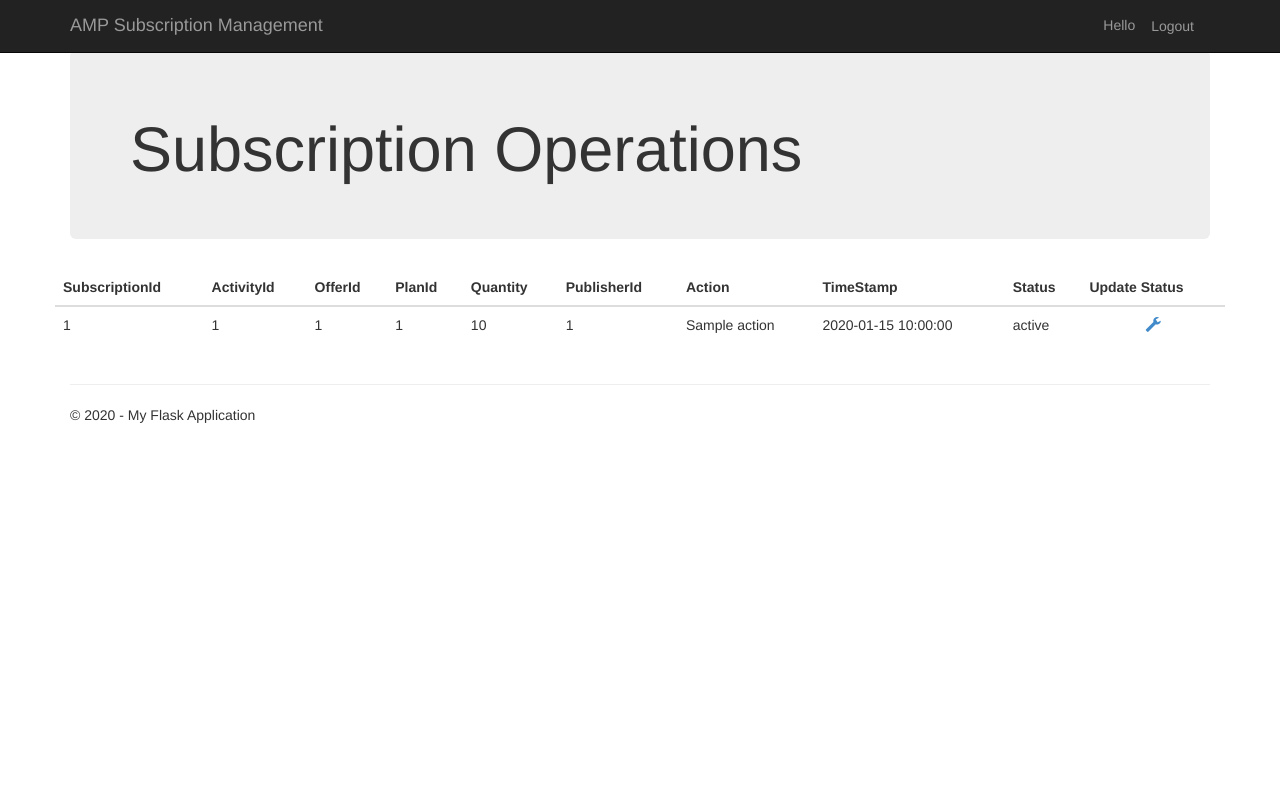
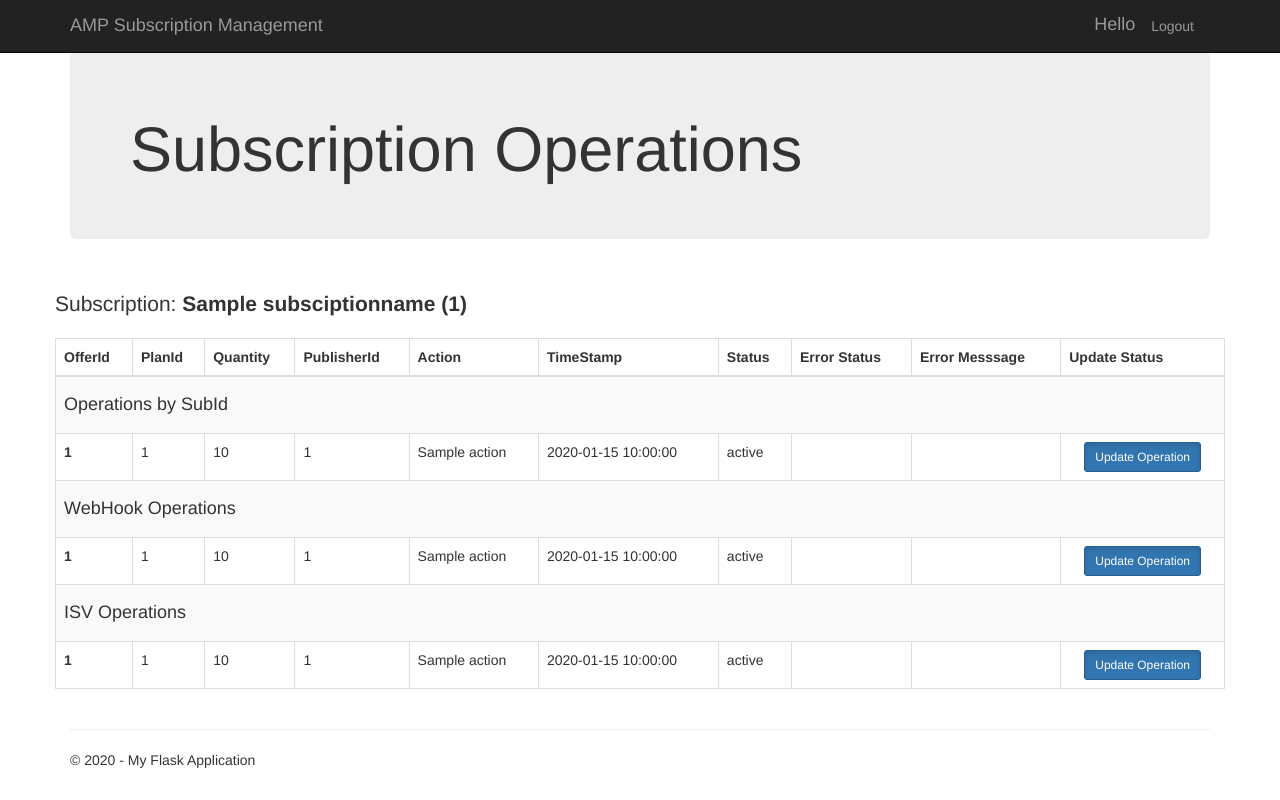
Before and after one commit to jaychowjingjie/amp-subscription-mgmt, a Flask app: template templates/suboperations.html in a window 1280 px wide. Run offline with Flask 2, Linux system fonts and the light colour scheme; the template is opened without the code that fills it: most values are stand-ins (such as "Sample title", 1, 10 or a date in 2020); parts of the project's set-up code (start-up, migrations or seed data) failed here and were passed over; some libraries are stand-ins or nearby versions.

Commit message:
implemented operations func and formating

```diff
--- a/app.py
+++ b/app.py
@@ -1,16 +1,11 @@
 import uuid
-import requests
 from flask import Flask, render_template, session, request, redirect, url_for, jsonify
 from flask_session import Session
 import msal
 import app_config
-from azure.storage.table import TableService, Entity
-from tablestorageaccount import TableStorageAccount
-import jwt
-from cryptography.x509 import load_pem_x509_certificate
-from cryptography.hazmat.backends import default_backend
-import re
 import constant
+import utils
+import amprepo
 
 app = Flask(__name__)
 app.config.from_object(app_config)
@@ -21,112 +16,114 @@ Session(app)
 def login():
     if not session.get("user"):
         session["state"] = str(uuid.uuid4())
-        auth_url = _build_msal_app().get_authorization_request_url(
-                    [],  # Technically we can use empty list [] to just sign in,
-                               # here we choose to also collect end user consent upfront
+        auth_url = utils._build_msal_app().get_authorization_request_url(
+                    [],  # openid+profile are included by default
                     state=session["state"],
-                    redirect_uri=url_for("authorized", _external=True, _scheme='https'))
+                    redirect_uri=url_for("authorized", _external=True, _scheme=app_config.HTTP_SCHEME))
 
         return redirect(auth_url, code=302)
     else:
-        subscriptions = get_subscriptions()
-        return render_template('index.html', user=session["user"], subscriptions= subscriptions, version=msal.__version__)
+        subscriptions = amprepo.get_subscriptions()
+        return render_template('index.html', user=session["user"], subscriptions=subscriptions, version=msal.__version__)
 
-@app.route(app_config.REDIRECT_PATH)  # Its absolute URL must match your app's redirect_uri set in AAD
+@app.route(app_config.REDIRECT_PATH)  # your app's redirect_uri set in AAD
 def authorized():
     if request.args.get('state') == session.get("state"):
-        cache = _load_cache()
-        result = _build_msal_app(cache=cache).acquire_token_by_authorization_code(
+        cache = utils._load_cache()
+        result = utils._build_msal_app(cache=cache).acquire_token_by_authorization_code(
             request.args['code'],
             scopes=[],  # Misspelled scope would cause an HTTP 400 error here
-            redirect_uri=url_for("authorized", _external=True, _scheme='https'))
+            redirect_uri=url_for("authorized", _external=True, _scheme=app_config.HTTP_SCHEME))
         if "error" in result:
             return "Login failure: %s, %s" % (
                 result["error"], result.get("error_description"))
         session["user"] = result.get("id_token_claims")
-        _save_cache(cache)
+        utils._save_cache(cache)
     return redirect(url_for("login"))
 
 
-@app.route("/webhook", methods = ['POST'])
+@app.route("/webhook", methods=['POST'])
 def webhook():
 
     try:
-        validate_jwt_token(request.headers.get('Authorization'))
-        #connect to table storgae
+        utils._validate_jwt_token(request.headers.get('Authorization'))
+        # connect to table storage
         request_payload = request.get_json(force=True)
         request_payload["PartitionKey"] = request_payload['subscriptionId']
-        request_payload["RowKey"]  = request_payload['id']
-        store_in_azure_table(app_config.WEBHOOK_OPS_STORAGE_TABLE_NAME, request_payload)
+        request_payload["RowKey"] = request_payload['id']
+        utils._store_in_azure_table(app_config.WEBHOOK_OPS_STORAGE_TABLE_NAME, request_payload)
         return jsonify(), 201
-    except:
+    except Exception as e:
+        app.logger.error(e)
         return jsonify("An exception occurred"), 500
 
 @app.route("/landingpage")
 def landingpage():
-    if not _user_is_authenticated():
+    if not utils._user_is_authenticated():
         return redirect(url_for("login"))
     token = request.args.get('token')
-    subscription = get_subscriptionid_by_token(token)
+    subscription = amprepo.get_subscriptionid_by_token(token)
     if not token or 'id' not in subscription:
         return render_template(constant.ERROR_PAGE, user=session["user"])
-    subscription_data = get_subscription(subscription['id'])
-    plans = get_availableplans(subscription['id'])
+    subscription_data = amprepo.get_subscription(subscription['id'])
+    plans = amprepo.get_availableplans(subscription['id'])
 
-    return render_template(constant.MANAGE_SUBSCRIPTION_PAGE, user=session["user"], subscription = subscription_data, available_plans= plans)
+    return render_template(constant.MANAGE_SUBSCRIPTION_PAGE, user=session["user"], subscription=subscription_data, available_plans=plans)
 
 
 @app.route("/edit/<subscriptionid>")
 def edit(subscriptionid):
-    if not _user_is_authenticated():
+    if not utils._user_is_authenticated():
         return redirect(url_for("login"))
-    subscription = get_subscription(subscriptionid)
-    plans = get_availableplans(subscriptionid)
-    return render_template(constant.MANAGE_SUBSCRIPTION_PAGE, user=session["user"], subscription = subscription, available_plans= plans)
+    subscription = amprepo.get_subscription(subscriptionid)
+    plans = amprepo.get_availableplans(subscriptionid)
+    return render_template(constant.MANAGE_SUBSCRIPTION_PAGE, user=session["user"], subscription=subscription, available_plans=plans)
 
 @app.route("/update", methods=['POST'])
 def updatesubscription():
-    if not _user_is_authenticated():
+    if not utils._user_is_authenticated():
         return redirect(url_for("login"))
     selected_subscription = request.form['subscription_id']
 
     if 'activate' in request.form:
         selected_plan = request.form['subscription_plan_id']
-        response = activate_subscriptionplan(selected_subscription, selected_plan)
+        response = amprepo.activate_subscriptionplan(selected_subscription, selected_plan)
     elif 'update' in request.form:
         selected_plan = request.form['selectedplan']
-        response = update_subscriptionplan(selected_subscription, selected_plan)
+        response = amprepo.update_subscriptionplan(selected_subscription, selected_plan)
     else:
         return redirect(url_for(constant.ERROR_PAGE))
 
     if response.status_code == 202 or response.status_code:
         return redirect(url_for("login"))
     else:
-        return render_template(constant.ERROR_PAGE, user=session["user"], response_statuscode = response.status_code)
+        return render_template(constant.ERROR_PAGE, user=session["user"], response_statuscode=response.status_code)
+
 
 @app.route("/operations/<subscriptionid>")
 def operations(subscriptionid):
-    app.logger.info(_user_is_authenticated())
-    if not _user_is_authenticated():
+    if not utils._user_is_authenticated():
         return redirect(url_for("login"))
-    sub_operations = get_sub_operations(subscriptionid)
-    return render_template(constant.SUBSCRIPTION_OPERATIONS_PAGE, user=session["user"], operations = sub_operations)
+    subname = request.args.get('subscriptionname')
+    sub_operations_by_subid = amprepo.get_sub_operations(subscriptionid)
+    sub_operations_by_webhook = amprepo.get_sub_operations_webhook(subscriptionid)
+    sub_operations_by_isv = amprepo.get_sub_operations_isv(subscriptionid)
+    return render_template(constant.SUBSCRIPTION_OPERATIONS_PAGE, user=session["user"], subsciptionname=subname, subscriptionid=subscriptionid, operations=sub_operations_by_subid, webhookops=sub_operations_by_webhook, isvops=sub_operations_by_isv)
 
+# todo change quantity
 @app.route("/updateoperation/<operationid>")
 def updateoperation(operationid):
-    if not _user_is_authenticated():
+    if not utils._user_is_authenticated():
         return redirect(url_for("login"))
     subid = request.args.get('subid')
     planid = request.args.get('planid')
     quantity = request.args.get('quantity')
     status = request.args.get('status')
-    #sub_operations = get_sub_operations(operationid)
     request_payload = "{\"planId\": \"%s\",\"quantity\": \"%s\",\"status\": \"%s\"}" % (planid, quantity, status)
-    return redirect(url_for("operations", subscriptionid=subid  ))
-
-# todo change quantity
+    return redirect(url_for("operations", subscriptionid=subid))
 
 # todo delete subscription
+
 
 @app.route("/logout")
 def logout():
@@ -134,232 +131,7 @@ def logout():
     return redirect(  # Also logout from your tenant's web session
         #app_config.AUTHORITY + "/" + app_config.TENANT_ID + "/oauth2/v2.0/logout" +
         app_config.AUTHORITY + "/common/oauth2/v2.0/logout" +
-        "?post_logout_redirect_uri=" + url_for("login", _external=True, _scheme='https'))
-
-def _load_cache():
-    cache = msal.SerializableTokenCache()
-    if session.get("token_cache"):
-        cache.deserialize(session["token_cache"])
-    return cache
-
-def _save_cache(cache):
-    if cache.has_state_changed:
-        session["token_cache"] = cache.serialize()
-
-def _build_msal_app(cache=None):
-    return msal.ConfidentialClientApplication(
-        app_config.CLIENT_ID,
-        authority=app_config.AUTHORITY + "common",
-        client_credential=app_config.CLIENT_SECRET,
-        token_cache=cache)
-
-def _get_token_from_cache(scope=None):
-    cache = _load_cache()  # This web app maintains one cache per session
-    cca = _build_msal_app(cache=cache)
-    accounts = cca.get_accounts()
-    if accounts:  # So all account(s) belong to the current signed-in user
-        result = cca.acquire_token_silent(scope, account=accounts[0])
-        _save_cache(cache)
-        return result
-
-def _user_is_authenticated():
-    token = _get_token_from_cache(app_config.SCOPE)
-    if not session.get("user") or session.get("user") is None or not token or token is None:
-        return False
-    return True
-
-def validate_jwt_token(access_token):
-    try:
-        # validate jwt tokens
-        # https://aboutsimon.com/blog/2017/12/05/Azure-ActiveDirectory-JWT-Token-Validation-With-Python.html
-        # https://github.com/RobertoPrevato/PythonJWTDemo/blob/master/demo.py
-        # https://stackoverflow.com/questions/43142716/how-to-verify-jwt-id-token-produced-by-ms-azure-ad
-        # https://stackoverflow.com/questions/51964173/how-to-validate-token-in-azure-ad-with-python
-        # https://github.com/realpython/flask-jwt-auth/
-        #1 download openid config
-        #2 get the jwks keys from jwks uri
-        #3 search for token header kid in jwks keys and extract x5c(X.509 certificate chain)
-        #4 extract the public key
-        #5 decode the jwt
-        app_id = app_config.MARKETPLACEAPI_RESOURCE
-        bearer, _, token = access_token.partition(' ')
-        token_header = jwt.get_unverified_header(token)
-        issuer = f'https://sts.windows.net/{app_config.TENANT_ID}/' # iss
-        app.logger.info(issuer)
-
-        #jwks_uri
-        #res = requests.get('https://login.microsoftonline.com/common/.well-known/openid-configuration')
-        #jwk_uri = res.json()['jwks_uri']
-        jwk_uri="https://login.windows.net/common/discovery/keys"
-        res = requests.get(jwk_uri)
-        jwk_keys = res.json()
-        x5c = None
-
-        # Iterate JWK keys and extract matching x5c chain
-        for key in jwk_keys['keys']:
-            if key['kid'] == token_header['kid']:
-                x5c = key['x5c']
-
-        #create a public key from the cert made from x5c
-        cert = ''.join([
-        '-----BEGIN CERTIFICATE-----\n',
-        x5c[0],
-        '\n-----END CERTIFICATE-----\n',
-        ])
-        public_key =  load_pem_x509_certificate(cert.encode(), default_backend()).public_key()
-
-        #decode jwt using public key, if passed this step withour error, we can safely assume the token is validated
-        jwt.decode(
-                token,
-                public_key,
-                algorithms='RS256',
-                audience=app_id,
-                issuer=issuer)
-        app.logger.info("Token validated!")
-    except Exception as e:
-        app.logger.info(e)
-        return "Authentication error!", 500
-
-def store_in_azure_table(table_name, request_payload):
-    #connect to table storgae
-        # https://github.com/Azure-Samples/storage-table-python-getting-started/blob/master/start.py
-        account_connection_string = app_config.STORAGE_CONNECTION_STRING
-
-        # Split into key=value pairs removing empties, then split the pairs into a dict
-        config = dict(s.split('=', 1) for s in account_connection_string.split(';') if s)
-
-        # Authentication
-        account_name = config.get('AccountName')
-        account_key = config.get('AccountKey')
-
-        # Basic URL Configuration
-        endpoint_suffix = config.get('EndpointSuffix')
-        if endpoint_suffix == None:
-            table_endpoint = config.get('TableEndpoint')
-            table_prefix = '.table.'
-            start_index = table_endpoint.find(table_prefix)
-            end_index = table_endpoint.endswith(':') and len(table_endpoint) or table_endpoint.rfind(':')
-            endpoint_suffix = table_endpoint[start_index+len(table_prefix):end_index]
-        account = TableStorageAccount(account_name = account_name, connection_string = account_connection_string, endpoint_suffix=endpoint_suffix)
-        table_service = account.create_table_service()
-        app.logger.info(request_payload)
-
-        # Insert the entity into the table
-        table_service.insert_entity(table_name, request_payload)
-
-
-def get_subscriptions():
-    subscriptions_data=  call_marketplace_api(constant.GET_SUBSCRIPTIONS_ENDPOINT)
-    return subscriptions_data
-
-def get_subscription(subscription_id):
-    subscription_data=  call_marketplace_api(constant.GET_SUBSCRIPTION_ENDPOINT(subscription_id))
-    return subscription_data
-
-def get_subscriptionid_by_token(token):
-    subscription_data=  call_marketplace_api(constant.RESOLVE_ENDPOINT, request_method='POST', resolve_token= token, resolve_url= True)
-    return subscription_data.json()
-
-def get_availableplans(subscription):
-    availableplans = call_marketplace_api(request_url=constant.GET_SUBSCRIPTION_PLANS(subscription))
-    return availableplans
-
-def activate_subscriptionplan(subscription, plan_id):
-    request_plan_payload = "{\"planId\": \""+ plan_id +"\" ,\"quantity\": \"\" }"
-    activateresponse = call_marketplace_api(constant.ACTIVATE_SUBSCRIPTION_ENDPOINT(subscription),
-    'POST', request_plan_payload)
-    return activateresponse
-
-def update_subscriptionplan(subscription, plan_id):
-    request_plan_payload = "{\"planId\": \""+ plan_id +"\" }"
-    updateresponse = call_marketplace_api(constant.UPDATE_SUBSCRIPTION_ENDPOINT(subscription), 'PATCH', request_plan_payload)
-
-    updateresponseheaders = updateresponse.headers
-    updateresponsestatuscode = updateresponse.status_code
-    if 'Operation-Location' in updateresponseheaders and updateresponsestatuscode ==202:
-        operation_location = updateresponseheaders['Operation-Location']
-        subscription_id = re.search('subscriptions/(.*)/operations', operation_location).group(1)
-        operation_id = re.search('operations/(.*)\?api-version', operation_location).group(1)
-        operation_datetime = updateresponseheaders['Date']
-        # store in table storage
-        if subscription_id and operation_id:
-            #connect to table storgae
-            request_payload ={ 'PartitionKey':subscription_id ,'RowKey':operation_id, 'updatedtime' : operation_datetime, 'SubscriptionId':subscription_id ,'OperationId':operation_id, 'ToPlan': plan_id }
-            store_in_azure_table(app_config.ISV_OPS_STORAGE_TABLE_NAME, request_payload)
-        else:
-            return redirect(url_for(constant.ERROR_PAGE), user=session["user"])
-    return updateresponse
-
-def get_sub_operations(subscription):
-    sub_operations_data =  call_marketplace_api(constant.GET_SUBSCRIPTION_OPERATIONS_ENDPOINT(subscription))
-    return sub_operations_data
-
-def get_sub_operation(subscription, operation):
-    sub_operation_data =  call_marketplace_api(constant.GET_UPDATE_SUBSCRIPTION_OPERATION_ENDPOINT(subscription, operation))
-    return sub_operation_data
-
-def update_sub_operation(subscription, operation):
-    update_operation_response =  call_marketplace_api(constant.GET_UPDATE_SUBSCRIPTION_OPERATION_ENDPOINT(subscription, operation),
-    'PATCH', op_payload)
-    return update_operation_response
-
-def get_marketplace_access_token():
-    token_url = app_config.AUTHORITY + app_config.MARKETPLACEAPI_TENANTID + '/oauth2/token'
-    data = {'grant_type': 'client_credentials',
-            'client_id' : app_config.MARKETPLACEAPI_CLIENT_ID,
-            'client_secret' : app_config.MARKETPLACEAPI_CLIENT_SECRET,
-            'resource': app_config.MARKETPLACEAPI_RESOURCE}
-
-    api_call_headers = {'content-type': 'application/x-www-form-urlencoded'}
-    # get token for market place api
-    access_token_response = requests.post(token_url, headers=api_call_headers, data=data).json()
-    return access_token_response
-
-def call_marketplace_api(request_url, request_method='GET', request_payload='', resolve_token='', resolve_url=False):
-
-    # get token for market place api
-    access_token_response = get_marketplace_access_token()
-    global marketplaceheaders
-    if not resolve_url:
-
-        marketplaceheaders={'Authorization': 'Bearer ' + access_token_response['access_token'],
-                            'Content-Type': 'application/json',
-                            'x-ms-requestid': str(uuid.uuid4()),
-                            'x-ms-correlationid': str(uuid.uuid4())}
-    else:
-        global headers
-        marketplaceheaders={'Authorization': 'Bearer ' + access_token_response['access_token'],
-                            'x-ms-marketplace-token': resolve_token,
-                            'Content-Type': 'application/json',
-                            'x-ms-requestid': str(uuid.uuid4()),
-                            'x-ms-correlationid': str(uuid.uuid4())}
-
-    if request_method == 'GET':
-        reponse_data= requests.get(  # Use token to call downstream service
-                        request_url,
-                        headers=marketplaceheaders
-                        ).json()
-        return reponse_data
-    elif request_method == 'POST':
-        reponse_data=requests.post(  # Use token to call downstream service
-                    request_url,
-                    headers=marketplaceheaders,
-                    data=request_payload,
-        )
-        return reponse_data
-    elif request_method == 'PATCH':
-        reponse_data=requests.patch(  # Use token to call downstream service
-                    request_url,
-                    headers=marketplaceheaders,
-                    data=request_payload,
-        )
-        return reponse_data
-    elif request_method == 'DELETE' :
-        reponse_data=requests.get(  # Use token to call downstream service
-                    request_url,
-                    headers=marketplaceheaders
-        )
-        return reponse_data
+        "?post_logout_redirect_uri=" + url_for("login", _external=True, _scheme=app_config.HTTP_SCHEME))
 
 
 if __name__ == "__main__":
--- a/templates/layout.html
+++ b/templates/layout.html
@@ -22,7 +22,7 @@
             </div>
             <div class="navbar-collapse collapse">
                 <ul class="nav navbar-nav navbar-right">
-                    <li><span class="navbar-text">Hello {{ user['name'] }}</span></li>
+                    <li><span class="navbar-text h4 lead">Hello {{ user['name'] }}</span></li>
                     <li><a href="/logout" class="btn btn-light">Logout</a></li>
                 </ul>
             </div>
--- a/templates/suboperations.html
+++ b/templates/suboperations.html
@@ -5,13 +5,17 @@
 <div class="jumbotron">
     <h1>Subscription Operations</h1>
 </div>
+<div class="row">
+    <h3 class="lead">Subscription: <b> {{subsciptionname}} ({{subscriptionid}})</b></h3>
+</div>
 
 <div class="row">
-        <table class="table">
+        <table class="table table-striped table-bordered table-hover">
             <thead>
                 <tr>
+                    <!--
                     <th scope="col">SubscriptionId</th>
-                    <th scope="col">ActivityId</th>
+                    <th scope="col">ActivityId</th> -->
                     <th scope="col">OfferId</th>
                     <th scope="col">PlanId</th>
                     <th scope="col">Quantity</th>
@@ -19,32 +23,76 @@
                     <th scope="col">Action</th>
                     <th scope="col">TimeStamp</th>
                     <th scope="col">Status</th>
+                    <th scope="col">Error Status</th>
+                    <th scope="col">Error Messsage</th>
                     <th scope="col">Update Status</th>
                 </tr>
             </thead>
             <tbody>
-                    {% for k, v in operations.items() %}
-                        {% for operation in v %}
+                {% if operations %}
+                    <tr><td colspan="10"><h4>Operations by SubId</h4></td></tr>
+                    {% for operation in operations %}
                         <tr>
-                                <td>{{ operation['subscriptionId'] }}</td>
-                                <td>{{ operation['activityId'] }}</td>
-                                <td>{{ operation['offerId'] }}</td>
+                            <!--<td>{{ operation['subscriptionId'] }}</td>
+                            <td>{{ operation['activityId'] }}</td> -->
+                            <th scope="row">{{ operation['offerId'] }}</th>
                             <td>{{ operation['planId'] }}</td>
                             <td>{{ operation['quantity'] }}</td>
                             <td>{{ operation['publisherId'] }}</td>
                             <td>{{ operation['action'] }}</td>
                             <td>{{ operation['timeStamp'] }}</td>
                             <td>{{ operation['status'] }}</td>
+                            <td>{{ operation['errorStatusCode'] }}</td>
+                            <td>{{ operation['errorMessage'] }}</td>
                             <td  class="text-center">
-                                    <a href={{ url_for('updateoperation', operationid=operation['id'], subid=operation['subscriptionId'], planid=operation['planId'], quantity=operation['quantity'], status= "Success"  ) }}>
-                                        <span  style="font-size: 15px" class="glyphicon glyphicon-wrench"></span>
-                                    </a>
+                                <a href={{ url_for('updateoperation', operationid=operation['id'], subid=operation['subscriptionId'], planid=operation['planId'], quantity=operation['quantity'], status= "Success") }} class="btn btn-primary btn-sm active">Update Operation</a>
                             </td>
                         </tr>
                     {% endfor %}
+                {% endif %}
+                {% if webhookops %}
+                    <tr><td colspan="10"><h4>WebHook Operations</h4></td></tr>
+                    {% for operation in webhookops %}
+                        <tr>
+                            <!--<td>{{ operation['subscriptionId'] }}</td>
+                            <td>{{ operation['activityId'] }}</td> -->
+                            <th scope="row">{{ operation['offerId'] }}</th>
+                            <td>{{ operation['planId'] }}</td>
+                            <td>{{ operation['quantity'] }}</td>
+                            <td>{{ operation['publisherId'] }}</td>
+                            <td>{{ operation['action'] }}</td>
+                            <td>{{ operation['timeStamp'] }}</td>
+                            <td>{{ operation['status'] }}</td>
+                            <td>{{ operation['errorStatusCode'] }}</td>
+                            <td>{{ operation['errorMessage'] }}</td>
+                            <td  class="text-center">
+                                <a href={{ url_for('updateoperation', operationid=operation['id'], subid=operation['subscriptionId'], planid=operation['planId'], quantity=operation['quantity'], status= "Success") }} class="btn btn-primary btn-sm active">Update Operation</a>
+                            </td>
+                        </tr>
                     {% endfor %}
+                {% endif %}
+                {% if isvops %}
+                    <tr><td colspan="10"><h4>ISV Operations</h4>    </td></tr>
+                    {% for operation in isvops %}
+                        <tr>
+                            <!--<td>{{ operation['subscriptionId'] }}</td>
+                            <td>{{ operation['activityId'] }}</td> -->
+                            <th scope="row">{{ operation['offerId'] }}</th>
+                            <td>{{ operation['planId'] }}</td>
+                            <td>{{ operation['quantity'] }}</td>
+                            <td>{{ operation['publisherId'] }}</td>
+                            <td>{{ operation['action'] }}</td>
+                            <td>{{ operation['timeStamp'] }}</td>
+                            <td>{{ operation['status'] }}</td>
+                            <td>{{ operation['errorStatusCode'] }}</td>
+                            <td>{{ operation['errorMessage'] }}</td>
+                            <td  class="text-center">
+                                <a href={{ url_for('updateoperation', operationid=operation['id'], subid=operation['subscriptionId'], planid=operation['planId'], quantity=operation['quantity'], status= "Success") }} class="btn btn-primary btn-sm active">Update Operation</a>
+                            </td>
+                        </tr>
+                    {% endfor %}
+                {% endif %}
             </tbody>
         </table>
     </div>
-
 {% endblock %}
```
Also changed, not shown: amprepo.py (added, +149 -0 lines), app_config.py (+6 -5 lines), constant.py (+15 -8 lines), templates/index.html (+14 -9 lines), utils.py (added, +130 -0 lines). Lines whose indentation alone changed are shown as unchanged.
